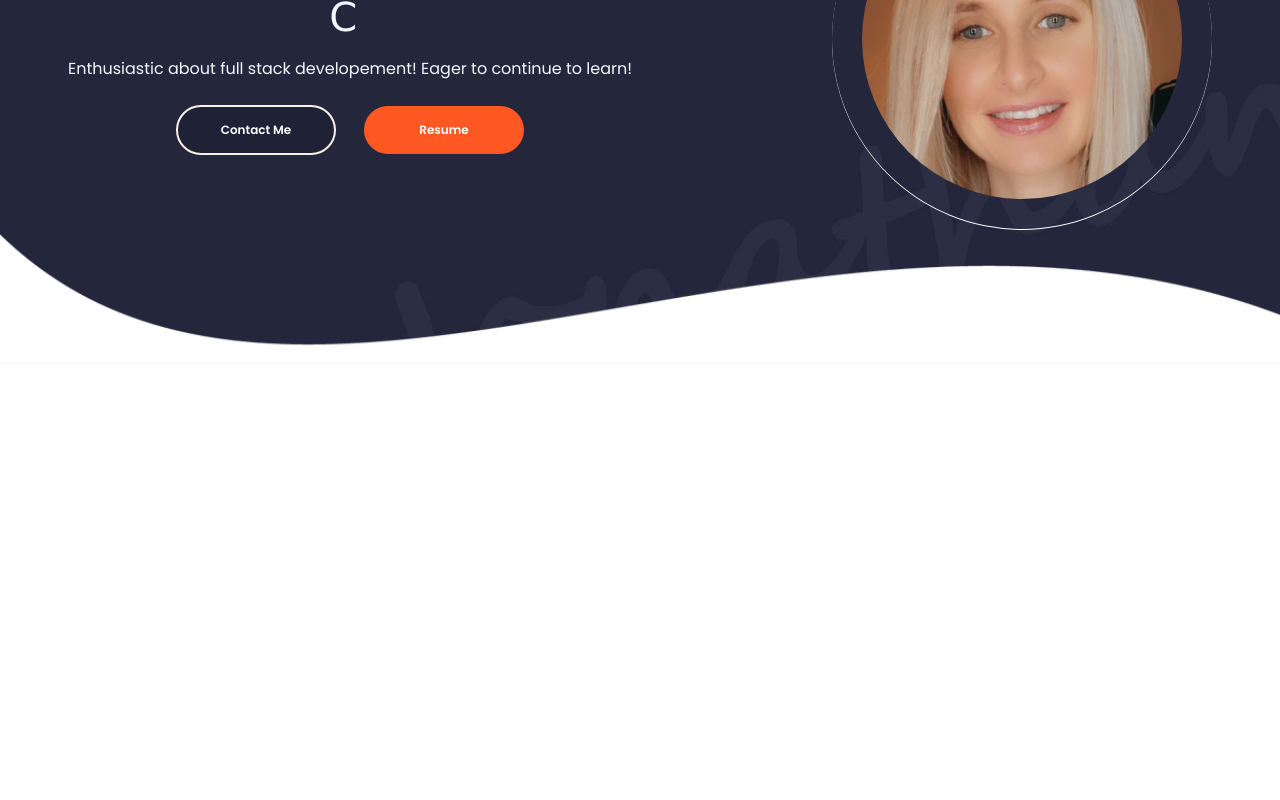
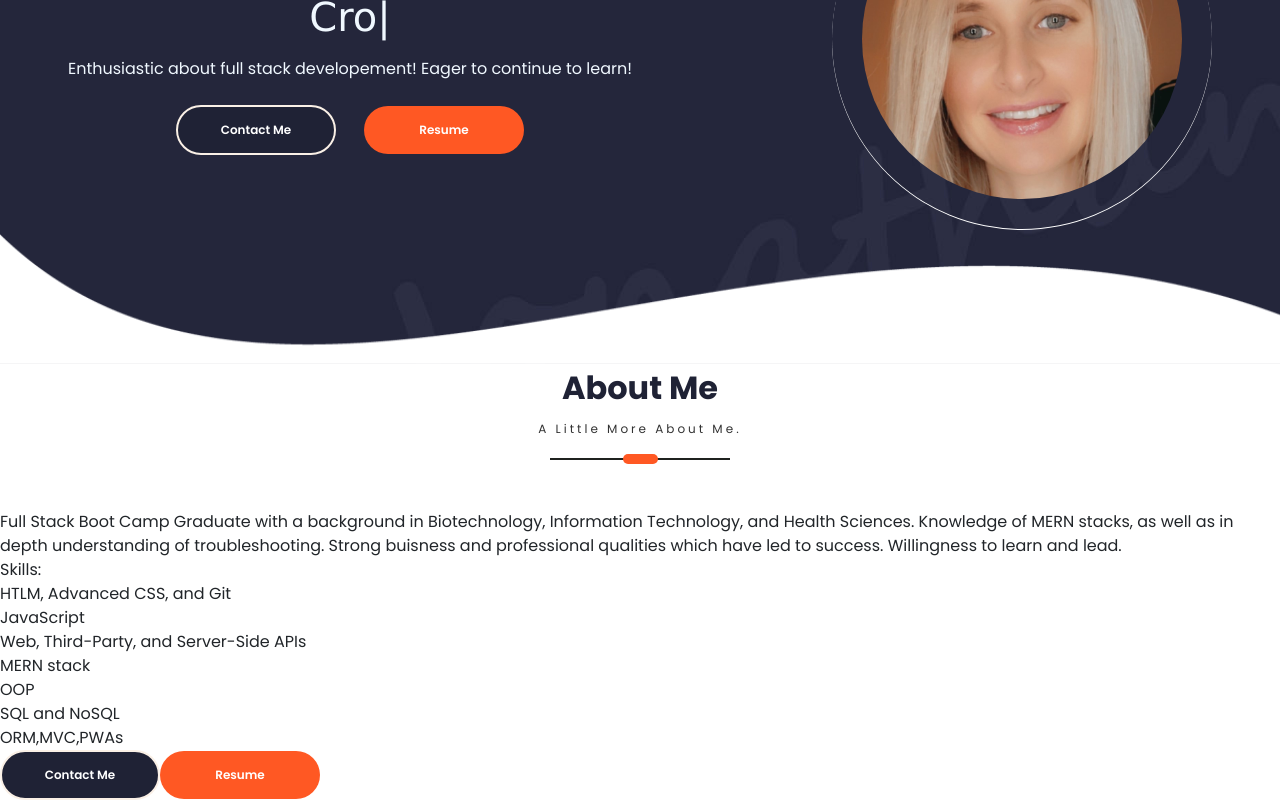
Before and after one commit to Brookethorson/react-portfolio, a React (Create React App) app in the folder client/: page / in a window 1280 px wide. Shown: the part 306-1106 px from the top of the page. Before the commit the page ends 800 px from the top, so only its background shows below. Built offline with nearby package versions, Linux system fonts and the light colour scheme; a web font is replaced by a local one.

Commit message:
add screen headingd and about me details

```diff
--- /dev/null
+++ b/client/src/PortfolioContainer/AboutMe/AboutMe.js
@@ -0,0 +1,73 @@
+import React, { useEffect } from "react";
+import ScreenHeading from "../../utilities/ScreenHeading/ScreenHeading";
+import ScrollService from "../../utilities/ScrollService";
+import Animations from "../../utilities/Animations";
+import "./AboutMe.css";
+
+
+
+export default function AboutMe(props){
+    let fadeInScreenHandler = (screen)=>{
+        if(screen.fadeScreen !== props.id)
+        return
+        Animations.animations.fadeInScreen(props.id)
+    }
+    const fadeInSubscription = ScrollService.currentScreenFadeIn.subscribe(fadeInScreenHandler)
+
+    const SCREEN_CONSTANTS = {
+        description: "Full Stack Boot Camp Graduate with a background in Biotechnology, Information Technology, and Health Sciences. Knowledge of MERN stacks, as well as in depth understanding of troubleshooting. Strong buisness and professional qualities which have led to success. Willingness to learn and lead.",
+        highlights:{
+            bullets:[
+                "HTLM, Advanced CSS, and Git",
+                "JavaScript",
+                "Web, Third-Party, and Server-Side APIs",
+                "MERN stack",
+                "OOP",
+                "SQL and NoSQL",
+                "ORM,MVC,PWAs",
+            ],
+            heading: "Skills:"
+        }
+    }
+    const renderHighlight =() =>{
+        return (
+            SCREEN_CONSTANTS.highlights.bullets.map((value,i)=>(
+               <div className="hightlight" key={i}>
+                   <div className="hlightlight-blog"></div>
+                       <span>{value}</span>
+                 </div>
+            ))
+        )
+    }
+    return (
+        <div className="about-me-container screen-container" id={props.id || ""}>
+            <div className="about-me-parent">
+                <ScreenHeading title={'About Me'} subHeading={'A Little More About Me.'}/>
+                <div className="about-me-card">
+                    <div className="about-me-profile"></div>
+                    <div className="about-me-details">
+                        <span className="about-me-description">{SCREEN_CONSTANTS.description}</span>
+                        <div className="about-me-highlights">
+                            <div className="highlight-heading">
+                                <span>{SCREEN_CONSTANTS.highlights.heading}</span>
+                            </div>
+                            {renderHighlight()}
+                        </div>
+                        <div className="about-me-options">
+                        <button className='btn primary-btn'>
+                           {""}
+                           Contact Me {""}
+                       </button>
+                       <a href='Brooke.pdf' download='Resume Brooke.pdf'>
+                           <button className='btn highlighted-btn'>Resume</button>
+                       </a>
+
+                        </div>
+                    </div>
+                </div>
+            </div>
+
+        </div>
+
+    )
+}
--- /dev/null
+++ b/client/src/utilities/Animations.js
@@ -0,0 +1,14 @@
+export default class Animations {
+    static animations = new Animations();
+
+    fadeInScreen = (screen_name)=>{
+        let screen = document.getElementById(screen);
+        if(!screen_name || !screen)
+        return
+
+        screen.style.opacity="5";
+        screen.style.transform="translateY(1px)"
+    }
+
+
+}
--- /dev/null
+++ b/client/src/utilities/ScreenHeading/ScreenHeading.css
@@ -0,0 +1,42 @@
+.heading-container {
+  display: flex;
+  flex-direction: column;
+  align-items: center;
+  width: 100%;
+  margin: 0 0 50px 0;
+}
+.screen-sub-heading {
+  letter-spacing: 3px;
+  margin: 8px 0 10px 0;
+  font-size: 12px;
+  color: var(--black);
+}
+.screen-heading {
+  font-size: 32px;
+  color: #1f2235;
+  font-family: "Poppins Bold";
+}
+.heading-seperator {
+  display: flex;
+  align-items: center;
+  position: relative;
+  width: 180px;
+  margin: 10px 0 0 0;
+}
+.seperator-line {
+  width: 100%;
+  height: 2px;
+  background-color: #1f221f;
+}
+.seperator-blob {
+  height: 10px;
+  width: 100%;
+  position: absolute;
+  display: flex;
+  justify-content: center;
+}
+.seperator-blob div {
+  width: 35px;
+  border-radius: 10px;
+  background-color: var(--dark-orange);
+}
--- /dev/null
+++ b/client/src/utilities/ScreenHeading/ScreenHeading.js
@@ -0,0 +1,25 @@
+import React from "react";
+import "./ScreenHeading.css";
+
+export default function ScreenHeading(props) {
+  return (
+    <div className="heading-container">
+      <div className="screen-heading">
+        <span>{props.title}</span>
+      </div>
+      {props.subHeading ? (
+        <div className="screen-sub-heading">
+          <span>{props.subHeading}</span>
+        </div>
+      ) : (
+        <div></div>
+      )}
+      <div className="heading-seperator">
+        <div className="seperator-line"></div>
+        <div className="seperator-blob">
+          <div></div>
+        </div>
+      </div>
+    </div>
+  );
+}
--- a/client/src/utilities/commonUtils.js
+++ b/client/src/utilities/commonUtils.js
@@ -1,10 +1,14 @@
 import Home from '../PortfolioContainer/Home/Home.js'
-
+import AboutMe from '../PortfolioContainer/AboutMe/AboutMe'
 
 export const TOTAL_SCREENS = [
     {
         screen_name:"Home",
         component: Home,
+    },
+    {
+        screen_name:"AboutMe",
+        component: AboutMe,
     },
 ];
 
```
Also changed, not shown: client/src/PortfolioContainer/AboutMe/AboutMe.css (added), client/src/assests/AboutMe/graduation-books.png (added).
